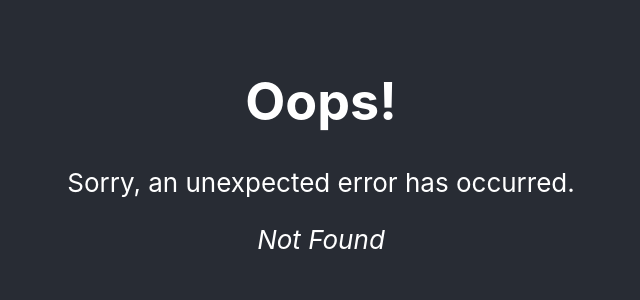
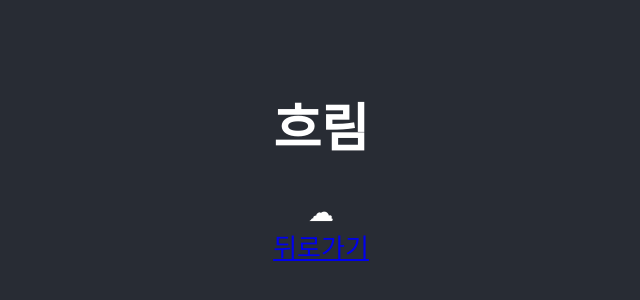
Before and after one commit to sudole/IMNH, a React (Create React App) app: page /weather/1 in a window 1280 px wide. Before the commit this address had no page. Shown: the part 242-542 px from the top of the page, without its empty margins (319-959 px from the left). Built offline with nearby package versions, Linux system fonts and the light colour scheme.

Commit message:
#3 random weather page

```diff
--- a/src/App.js
+++ b/src/App.js
@@ -4,13 +4,18 @@ import {createBrowserRouter, RouterProvider} from "react-router-dom";
 
 import Main from "./pages/Main";
 import ErrorPage from "./pages/ErrorPage";
+import Weather from "./pages/Weather";
 
 function App() {
     const router = createBrowserRouter([
         {
             path: "/",
             element: <Main/>,
-            errorElement: <ErrorPage />
+            errorElement: <ErrorPage />,
+        },
+        {
+            path: "/weather/:weatherId",
+            element: <Weather />
         }
     ]);
 
--- a/src/pages/Main.js
+++ b/src/pages/Main.js
@@ -1,8 +1,20 @@
 import React from 'react';
+import { Link } from "react-router-dom";
+
 
 function Main() {
+    const MAX_WEATHER_LENGTH = 3;
+    const changePath = () => {
+        const path = Math.floor(Math.random() * MAX_WEATHER_LENGTH);
+        return "/weather/" + path;
+    }
     return (
-        <div>오늘의 날씨는..</div>
+        <div>
+            오늘의 날씨는..
+            <p>
+                <Link to={changePath()}>?</Link>
+            </p>
+        </div>
     );
 }
 
--- /dev/null
+++ b/src/pages/Weather.js
@@ -0,0 +1,26 @@
+import React from 'react';
+import {Link} from "react-router-dom";
+
+import {getArrLastItem} from "../utils/common";
+
+const Weather = (props) => {
+    const weathers = [
+        {'text': '맑음', 'icon': '🌞'},
+        {'text': '흐림', 'icon': '☁'},
+        {'text': '비', 'icon': '⛈'}
+    ]
+    const w_index = getArrLastItem(window.location.pathname.split('/'));
+
+    return (
+        <>
+            <div>
+                <h1>{weathers[w_index].text}</h1>
+                {weathers[w_index].icon}
+            </div>
+
+            <Link to="/">뒤로가기</Link>
+        </>
+    )
+}
+
+export default Weather;
--- /dev/null
+++ b/src/utils/common.js
@@ -0,0 +1,8 @@
+export const getArrLastItem = (arr) => {
+    const length = arr.length;
+    return getArrItemByIndex(arr, length-1);
+}
+
+const getArrItemByIndex = (arr, index) => {
+    return arr[index];
+}
```
